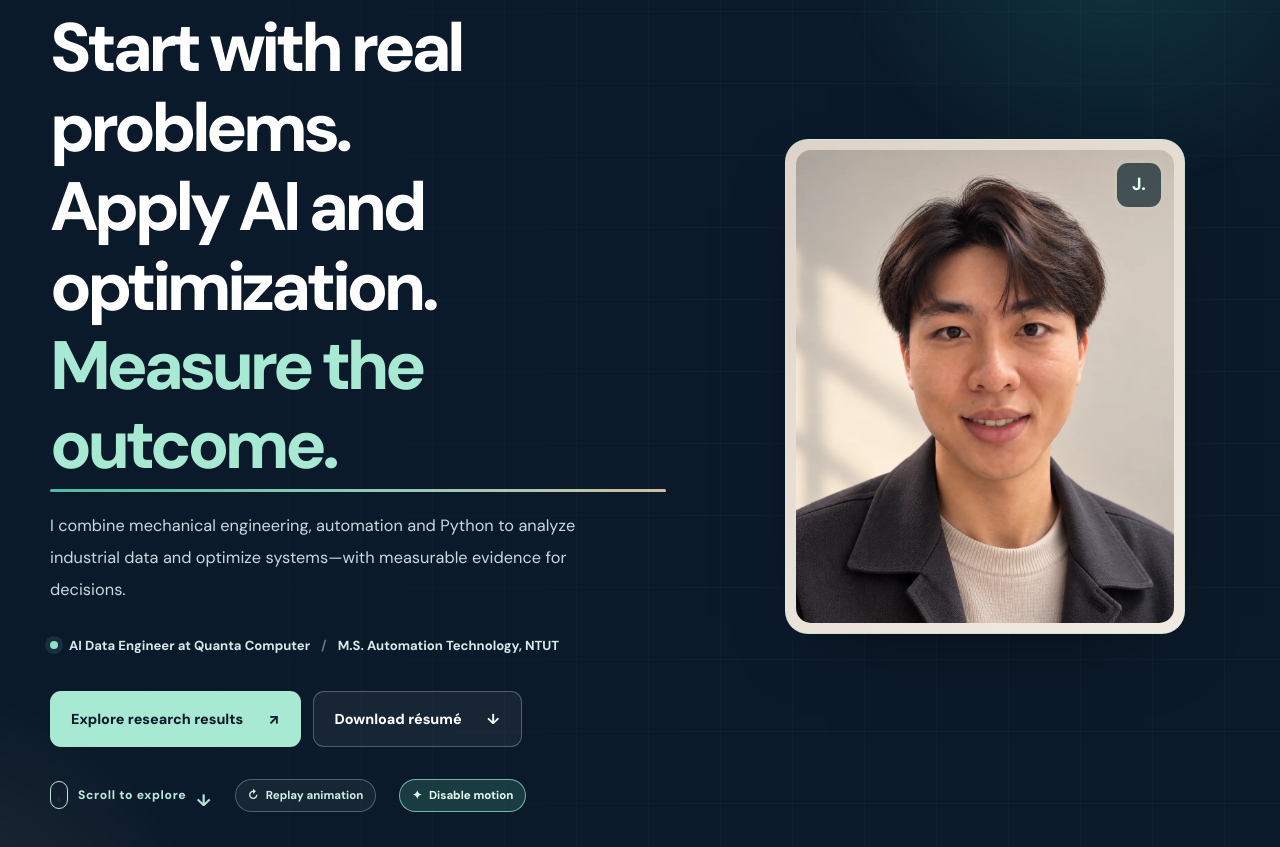
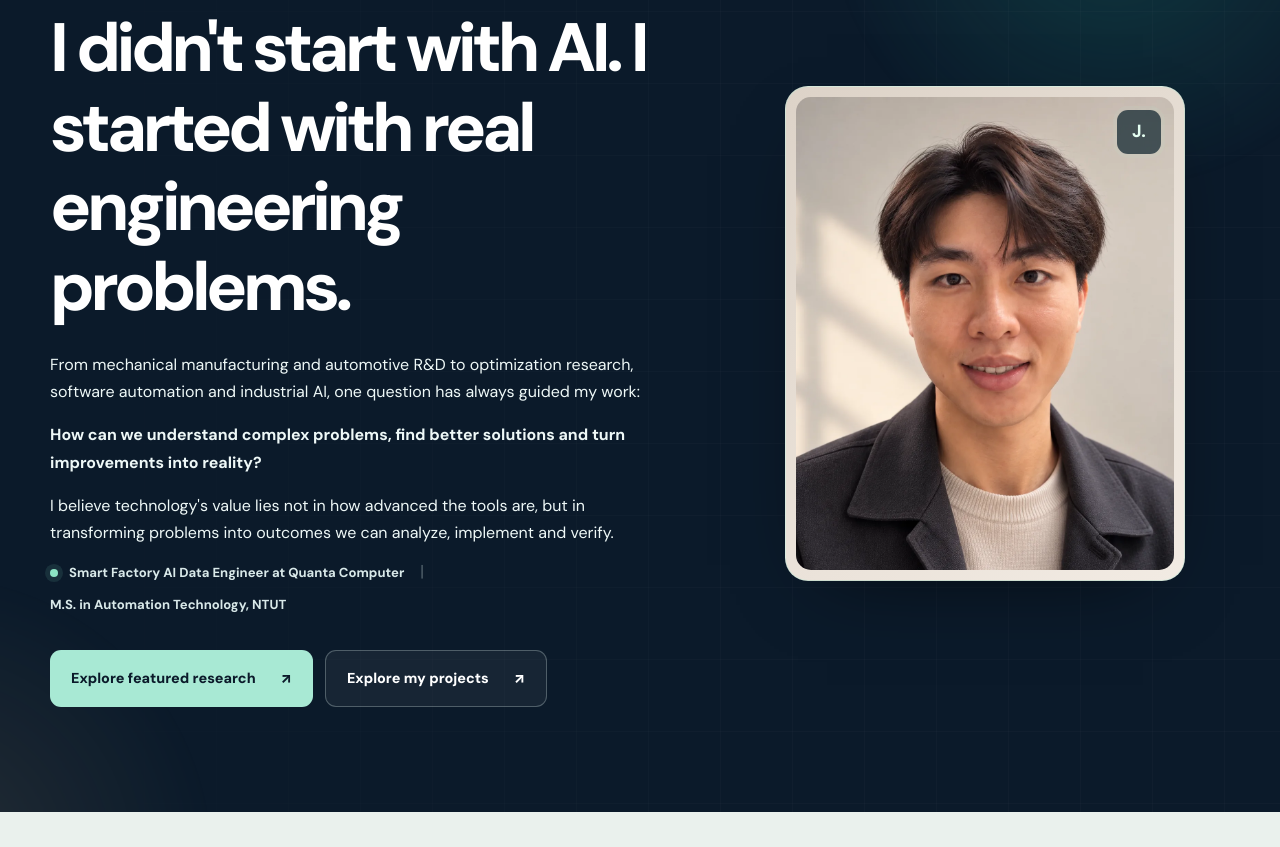
Before and after one commit to joe0827joe/joe0827joe.github.io, a website: page index.html in a window 1280 px wide. Shown: the part 213-1060 px from the top of the page. Drawn offline with Linux system fonts and the light colour scheme.

Commit message:
feat: replace oversized fragmented headline with authentic engineering narrative and two project CTAs

```diff
--- a/index.html
+++ b/index.html
@@ -12,7 +12,7 @@
   <meta property="og:type" content="website">
   <meta property="og:url" content="https://joe0827joe.github.io/">
   <meta property="og:title" content="Joe Hsu｜AI / Machine Learning Engineer">
-  <meta property="og:description" content="工業 AI、最佳化與 Python 工程經驗｜資料中心冷卻研究、車用 LED 研發及軟體作品。">
+  <meta property="og:description" content="從真實工程問題出發，結合機械製造、車用研發、最佳化研究、軟體自動化與工業 AI。查看許應良的研究與作品。">
   <meta property="og:image" content="https://joe0827joe.github.io/og-preview.png">
   <meta property="twitter:card" content="summary_large_image">
   <meta property="twitter:title" content="Joe Hsu｜AI / Machine Learning Engineer">
@@ -25,9 +25,8 @@
   <link rel="preconnect" href="https://fonts.googleapis.com">
   <link rel="preconnect" href="https://fonts.gstatic.com" crossorigin>
   <link href="https://fonts.googleapis.com/css2?family=DM+Sans:wght@400;500;600;700;800&family=Noto+Sans+TC:wght@400;500;600;700;800&display=swap" rel="stylesheet">
-  <link rel="stylesheet" href="styles.css?v=20261025-motion-v4">
-  <script src="script.js?v=20261025-motion-v4" defer></script>
-  <noscript><style>.motion-replay,.motion-toggle{display:none!important}</style></noscript>
+  <link rel="stylesheet" href="styles.css?v=20261025-hero-v5">
+  <script src="script.js?v=20261025-hero-v5" defer></script>
 </head>
 <body id="top">
   <a class="skip-link" href="#main"><span data-zh="跳至主要內容" data-en="Skip to main content">跳至主要內容</span></a>
@@ -61,29 +60,20 @@
       <div class="hero-decoration hero-decoration-two" aria-hidden="true"></div>
       <div class="shell hero-grid">
         <div class="hero-main">
-          <div class="eyebrow"><span class="eyebrow-line"></span><span data-zh="AI / MACHINE LEARNING ENGINEER" data-en="AI / MACHINE LEARNING ENGINEER">AI / MACHINE LEARNING ENGINEER</span></div>
-          <h1 id="hero-title"><span class="hero-line" data-zh="從工程問題出發，" data-en="Start with real problems.">從工程問題出發，</span> <span class="hero-line" data-zh="結合 AI 與最佳化，" data-en="Apply AI and optimization.">結合 AI 與最佳化，</span> <span class="accent-text"><span data-zh="以數據驗證成果。" data-en="Measure the outcome.">以數據驗證成果。</span></span></h1>
-          <p class="hero-lead" data-zh="結合機械工程、自動化與 Python 開發經驗，專注工業資料分析及最佳化，讓工程決策有可衡量的依據。" data-en="I combine mechanical engineering, automation and Python to analyze industrial data and optimize systems—with measurable evidence for decisions.">結合機械工程、自動化與 Python 開發經驗，專注工業資料分析及最佳化，讓工程決策有可衡量的依據。</p>
-          <div class="hero-identity"><span class="identity-dot"></span><span data-zh="現任廣達電腦 AI 數據工程師" data-en="AI Data Engineer at Quanta Computer">現任廣達電腦 AI 數據工程師</span><span class="identity-separator">/</span><span data-zh="北科大自動化科技碩士" data-en="M.S. Automation Technology, NTUT">北科大自動化科技碩士</span></div>
+          <div class="eyebrow"><span class="eyebrow-line"></span><span>AI / MACHINE LEARNING ENGINEER</span></div>
+          <h1 id="hero-title">
+            <span class="hero-headline-line" data-zh="我不是從 AI 開始，" data-en="I didn't start with AI.">我不是從 AI 開始，</span>
+            <span class="hero-headline-line" data-zh="而是從真實的工程問題開始。" data-en="I started with real engineering problems.">而是從真實的工程問題開始。</span>
+          </h1>
+          <div class="hero-narrative">
+            <p class="hero-story" data-zh="從機械製造、車用研發，到最佳化研究、軟體自動化與工業 AI，我始終在探索同一件事：" data-en="From mechanical manufacturing and automotive R&amp;D to optimization research, software automation and industrial AI, one question has always guided my work:">從機械製造、車用研發，到最佳化研究、軟體自動化與工業 AI，我始終在探索同一件事：</p>
+            <p class="hero-conviction"><strong data-zh="如何把複雜的問題看清楚，找到更好的解法，並讓改善真正發生。" data-en="How can we understand complex problems, find better solutions and turn improvements into reality?">如何把複雜的問題看清楚，找到更好的解法，並讓改善真正發生。</strong></p>
+            <p class="hero-belief" data-zh="我相信技術的價值，不在於使用了多先進的工具，而在於能否將問題轉化為可分析、可實作、可驗證的成果。" data-en="I believe technology's value lies not in how advanced the tools are, but in transforming problems into outcomes we can analyze, implement and verify.">我相信技術的價值，不在於使用了多先進的工具，而在於能否將問題轉化為可分析、可實作、可驗證的成果。</p>
+          </div>
+          <div class="hero-identity"><span class="identity-dot"></span><span data-zh="現任廣達電腦智慧工廠 AI 數據工程師" data-en="Smart Factory AI Data Engineer at Quanta Computer">現任廣達電腦智慧工廠 AI 數據工程師</span><span class="identity-separator" aria-hidden="true">｜</span><span data-zh="北科大自動化科技碩士" data-en="M.S. in Automation Technology, NTUT">北科大自動化科技碩士</span></div>
           <div class="hero-buttons">
-            <a href="#case-study" class="btn btn-primary"><span data-zh="查看研究成果" data-en="Explore research results">查看研究成果</span> <span aria-hidden="true">↗</span></a>
-            <a href="Joe_Hsu_Resume_ZH.pdf" id="resume-download" class="btn btn-outline" download><span data-zh="下載一頁履歷" data-en="Download résumé">下載一頁履歷</span> <span aria-hidden="true">↓</span></a>
-          </div>
-          <div class="hero-motion-tools">
-            <a class="scroll-cue" href="#case-study">
-              <span class="scroll-cue-icon" aria-hidden="true"><span></span></span>
-              <span data-zh="向下探索" data-en="Scroll to explore">向下探索</span>
-              <span class="scroll-cue-arrow" aria-hidden="true">↓</span>
-            </a>
-            <button type="button" id="motion-replay" class="motion-replay">
-              <span aria-hidden="true">↻</span>
-              <span data-zh="重播動態" data-en="Replay motion">重播動態</span>
-            </button>
-            <button type="button" id="motion-toggle" class="motion-toggle" hidden aria-pressed="false">
-              <span aria-hidden="true">✦</span>
-              <span data-zh="開啟動態" data-en="Enable motion">開啟動態</span>
-            </button>
-            <span id="motion-preference-note" class="motion-preference-note" hidden data-zh="系統已停用自動動畫，可手動播放" data-en="Automatic motion is off; play manually">系統已停用自動動畫，可手動播放</span>
+            <a href="#case-study" class="btn btn-primary"><span data-zh="查看代表研究" data-en="Explore featured research">查看代表研究</span> <span aria-hidden="true">↗</span></a>
+            <a href="#projects" class="btn btn-outline"><span data-zh="探索我的作品" data-en="Explore my projects">探索我的作品</span> <span aria-hidden="true">↗</span></a>
           </div>
         </div>
         <aside class="hero-visual portrait-showcase" aria-label="Joe Hsu professional portrait">
```
